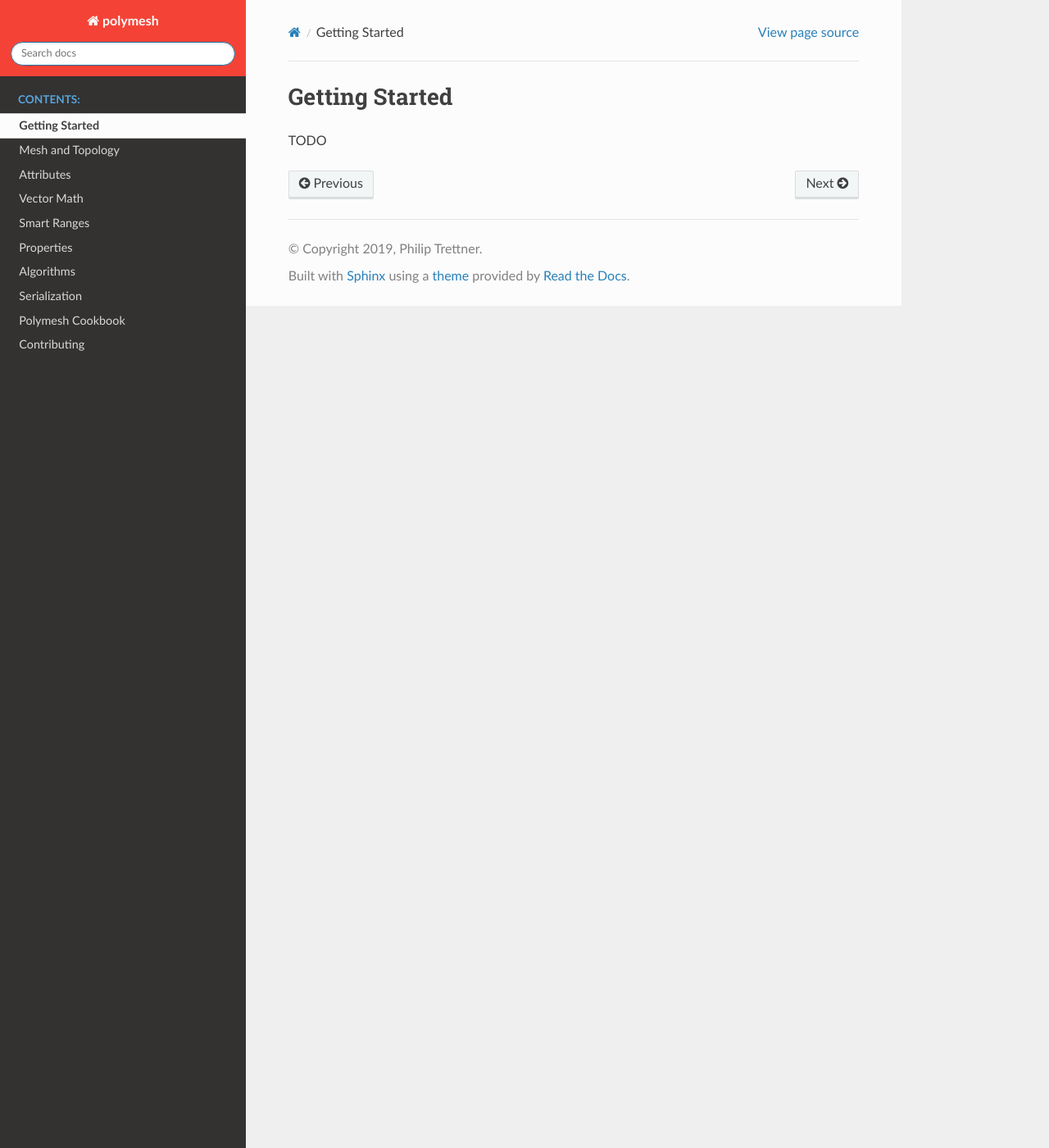
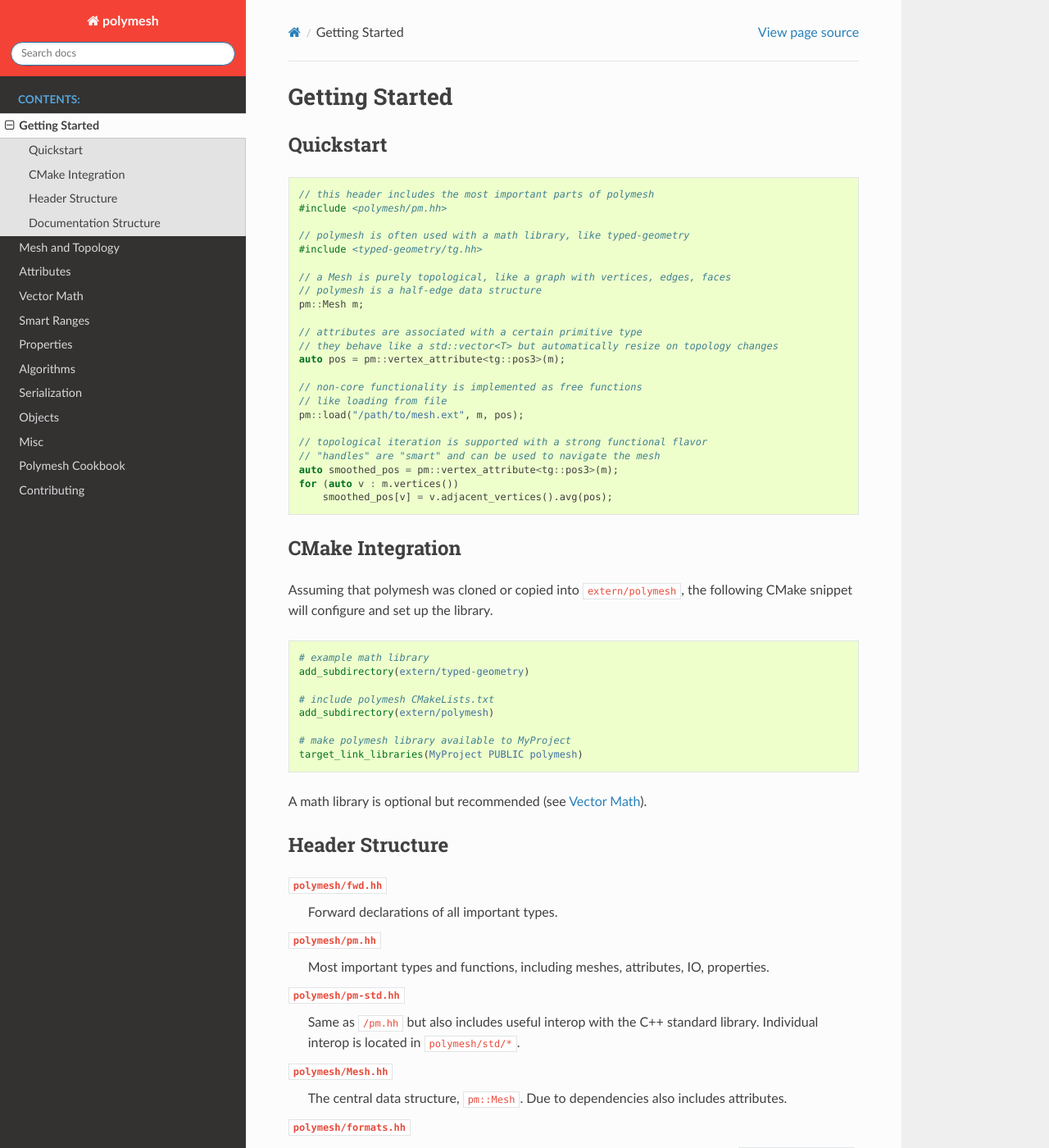
Before and after one commit to project-arcana/polymesh, a Sphinx documentation site: the page built from docs/getting-started.rst, in a window 1280 px wide and 1400 px high. Shown: the whole window at 82% size. Built offline with Sphinx 7.4.7 and the Read the Docs theme 2.0.0, drawn with Linux system fonts in a browser that asks for light colours; pages that are not in the unit, such as notebooks, are missing from menus; some of the changed text lies outside the part shown.

Commit message:
working on docs

```diff
--- a/docs/attributes.rst
+++ b/docs/attributes.rst
@@ -2,6 +2,11 @@ Attributes
 ==========
 
 TODO
+
+Integrating Mesh and Attributes
+-------------------------------
+
+TODO: by deriving
 
 
 Advanced Attributes
--- a/docs/getting-started.rst
+++ b/docs/getting-started.rst
@@ -1,4 +1,94 @@
 Getting Started
 ===============
 
-TODO
+Quickstart
+----------
+
+::
+
+    // this header includes the most important parts of polymesh
+    #include <polymesh/pm.hh>
+
+    // polymesh is often used with a math library, like typed-geometry
+    #include <typed-geometry/tg.hh>
+
+    // a Mesh is purely topological, like a graph with vertices, edges, faces
+    // polymesh is a half-edge data structure
+    pm::Mesh m;
+
+    // attributes are associated with a certain primitive type
+    // they behave like a std::vector<T> but automatically resize on topology changes
+    auto pos = pm::vertex_attribute<tg::pos3>(m);
+
+    // non-core functionality is implemented as free functions
+    // like loading from file
+    pm::load("/path/to/mesh.ext", m, pos);
+
+    // topological iteration is supported with a strong functional flavor
+    // "handles" are "smart" and can be used to navigate the mesh
+    auto smoothed_pos = pm::vertex_attribute<tg::pos3>(m);
+    for (auto v : m.vertices())
+        smoothed_pos[v] = v.adjacent_vertices().avg(pos);
+
+
+CMake Integration
+-----------------
+
+Assuming that polymesh was cloned or copied into ``extern/polymesh``, the following CMake snippet will configure and set up the library.
+
+.. code-block:: cmake
+
+    # example math library
+    add_subdirectory(extern/typed-geometry)
+
+    # include polymesh CMakeLists.txt
+    add_subdirectory(extern/polymesh)
+
+    # make polymesh library available to MyProject
+    target_link_libraries(MyProject PUBLIC polymesh)
+
+A math library is optional but recommended (see :doc:`vector-math`).
+
+
+Header Structure
+----------------
+
+``polymesh/fwd.hh``
+    Forward declarations of all important types.
+
+``polymesh/pm.hh``
+    Most important types and functions, including meshes, attributes, IO, properties.
+
+``polymesh/pm-std.hh``
+    Same as ``/pm.hh`` but also includes useful interop with the C++ standard library. Individual interop is located in ``polymesh/std/*``.
+
+``polymesh/Mesh.hh``
+    The central data structure, ``pm::Mesh``. Due to dependencies also includes attributes.
+
+``polymesh/formats.hh``
+    Basic versions of all input/output formats.
+    Individual formats are located in ``polymesh/formats/*``.
+
+``polymesh/objects.hh``
+    Helper functions for creating primitives like cubes and spheres.
+
+``polymesh/algorithms.hh``
+    Umbrella header for all built-in mesh algorithms.
+    Individual algorithms can be found in ``polymesh/algorithms/*``.
+
+``polymesh/algorithms/properties.hh``
+    Basic topological and geometrical properties like face area, valence, and angle defect.
+
+``polymesh/objects.hh``
+    Helper functions for creating primitives like cubes and spheres.
+    Individual objects are located in ``polymesh/objects/*``.
+
+``polymesh/ext/attribute-collection.hh``
+    Type-erased collection of named attributes. Convenient for generic attribute save/load.
+
+``polymesh/attributes/*``
+    Special attribute types like flags and partitionings.
+
+
+Documentation Structure
+-----------------------
--- a/docs/index.rst
+++ b/docs/index.rst
@@ -18,6 +18,8 @@ Polymesh Documentation
    properties
    algorithms
    serialization
+   objects
+   misc
    cookbook
    faq
    contributing
--- /dev/null
+++ b/docs/misc.rst
@@ -0,0 +1,5 @@
+Misc
+====
+
+Assertions
+----------
--- /dev/null
+++ b/docs/objects.rst
@@ -0,0 +1,4 @@
+Objects
+=======
+
+TODO
--- a/docs/requirements.txt
+++ b/docs/requirements.txt
@@ -1,2 +1,3 @@
 recommonmark
 sphinx_rtd_theme
+breathe
```
Also changed, not shown: Readme.md (+1 -1 lines), docs/cookbook.rst (+7 -1 lines).
